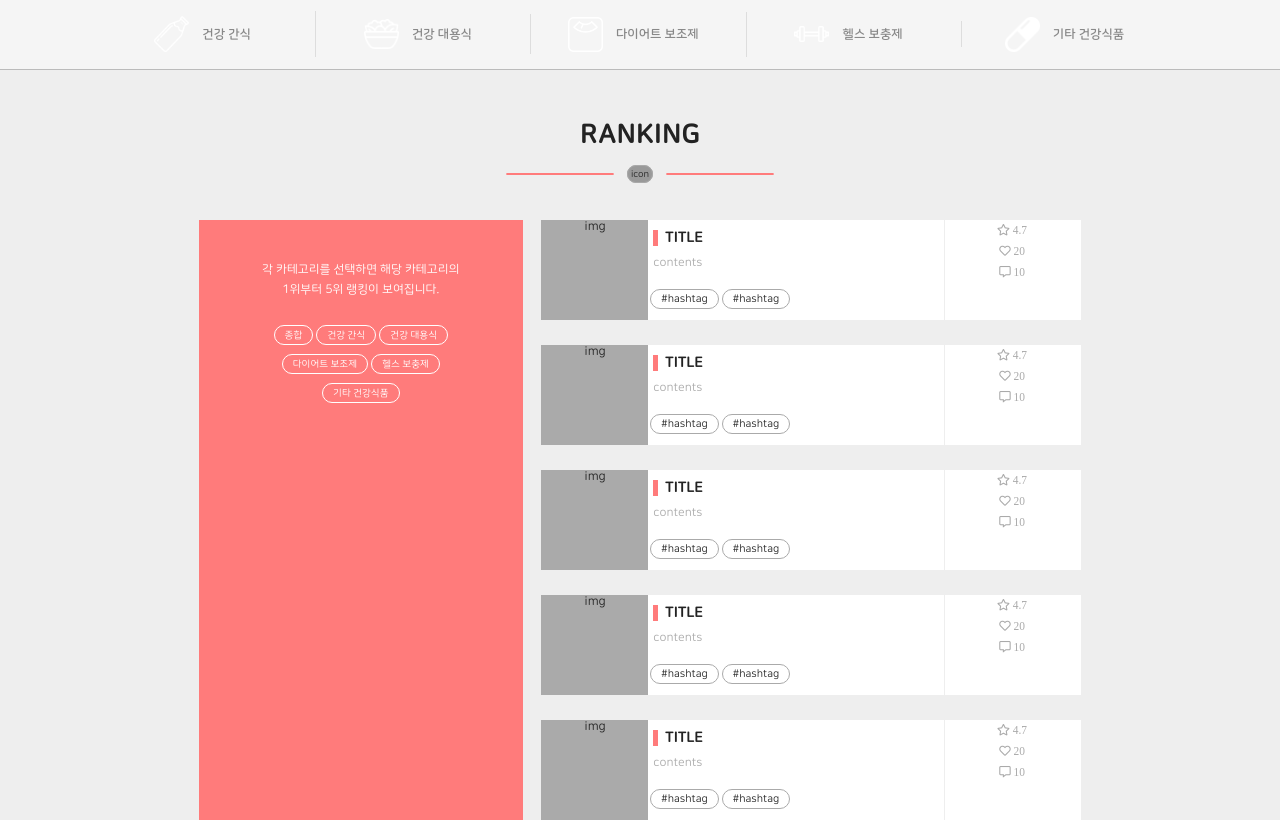
After one commit to supercheeks/W-healthy-food-for-me, a PHP site: page /page/header_.html in a window 1280 px wide. The commit adds this page. Shown: the part 601-1421 px from the top of the page. Run offline with PHP 8.4, Linux system fonts and the light colour scheme.

Commit message:
header update

```diff
--- /dev/null
+++ b/css/index_.css
@@ -0,0 +1,70 @@
+* { width: 100%; height: auto; box-sizing: border-box; font-family: "SquareR"; font-size: 0.97em; margin: 0; padding: 0; font-weight: normal; text-decoration: none; color: #222; list-style: none; z-index: 1;}
+html, body { min-height: 100%;}
+
+#wrap { height: 100%; min-height: 100%;}
+
+header { height: 600px;}
+    header > nav { width: 100%; height: 80px; position: absolute; top: 0; left: 0; z-index: 100;}
+        header > nav .w100 { border-bottom: 1px solid rgba(255, 255, 255, 0.5);}
+            header > nav .w100 > * { margin-right: -4px; display: inline-block;}
+        header #logo, header .mainMenu { vertical-align: middle;}
+        header > nav #logo {width: 8%; color: white; font-family: "SquareEB";}
+        header > nav .mainMenu {width: 72%; line-height: 80px; color: white;}
+            header > nav .mainMenu > ul {}
+                header > nav .mainMenu > ul > li {width: auto; display: inline-block; margin-right: calc(30px - 4px); }
+                    header > nav .mainMenu > ul > li a {font-family: "SquareB"; color: rgba(255, 255, 255, 0.8); font-size: 1.05em; transition: all .2s;}
+                    header > nav .mainMenu > ul > li a:hover { color: white;}
+        header > nav .exMenu { width: 20%; text-align: right;}
+            header > nav .exMenu > * { vertical-align: middle; margin-left: 5px;}
+            header > nav .exMenu > .search { cursor: pointer;}
+                header > nav .exMenu > .search i { display: inline; color: white; font-size: 1.1em;}
+            header > nav .exMenu > a { width: auto; padding: 7px 15px; font-size: 0.92em; color: white; display: inline-block; border: 1px solid white; border-radius: 50px; transition: all .2s;}
+header > nav .exMenu > a:hover { background: white; color: #ff7b7b;}
+    header > #visual { height: 100%;}
+        header > #visual .w100 { height: 100%;}
+            header > #visual ul { height: 100%; position: relative;}
+                header > #visual ul > li { height: 100%; position: absolute; top: 0; left: 0;}
+                    header > #visual ul > li > * {  position: absolute; top: 0; left: 0;}
+                    header > #visual ul > li > .contents { width: auto; height: auto; padding-left: 10%; z-index: 90; top: 50%; left: 0; transform: translate(0, -50%);}
+                        header > #visual ul > li > .contents span { background: white; border-radius: 5px; font-size: 0.85em; vertical-align: middle; color: #eb6363; font-family: "SquareEB"; padding: 5px;}
+                    header > #visual ul > li > img { width: 100%; height: 100%; z-index: 80;}
+
+#category { padding: 12px 0; background: #f5f5f5; border-bottom: 1px solid #bbb}
+    #category .w100 { }
+        #category .w100 > ul {}
+            #category .w100 > ul > li { width: calc(100% / 5); display: inline-block; margin-right: -4px; vertical-align: middle; text-align: center; border-right: 1px solid #ddd; padding: 5px 0; cursor: pointer;}
+            #category .w100 > ul > li:hover img { filter: grayscale(0);}
+            #category .w100 > ul > li:hover span { color: #333;}
+                #category .w100 > ul > li:last-child { border: none;}
+                #category .w100 > ul > li > * { vertical-align: middle; margin-right: 10px; transition: all .3s;}
+                #category .w100 > ul > li > img { width: 35px; filter: grayscale(1);}
+                #category .w100 > ul > li > span { font-family: "SquareB"; color: #888;}
+
+#ranking { background: #eee;}
+    .title { height: 150px; text-align: center; padding-top: 50px; background: #eee;}
+        .title > h2, div { vertical-align: middle;}
+        .title > h2 { width: auto; height: auto; text-align: center; font-size: 1.97em; font-family: "SquareEB"; display: block; padding-bottom: 15px;}
+        .title > div {width: auto; height: auto; text-align: center;}
+            .title > div > span { width: 25px; height: 25px; border: 1px solid #aaa; background: #999; padding: 3px; border-radius: 30px; font-size: 0.7em; margin: 10px 10px; }
+            .line { width: 10%; height: 1px; border: 0.8px solid #ff7b7b; background: #ff7b7b; border-radius: 5px; display: inline-block;}
+
+    .content { background: #eee; text-align: center; vertical-align: top;}
+        .content > .left, .right { display: inline-block; }
+        .left { background: #ff7b7b; width: 30%; height: 600px; padding: 40px}
+            .left > p { width: auto; height: auto; color: white; text-align: center; line-height: 1.65; font-size: 0.9em; }
+            .left > div > ul { padding-top: 20px;}
+                .left > div > ul > li { display: inline-block; height: auto; width: auto; padding: 8px 0px;}
+                    .left > div > ul > li > a { font-size: 0.8em; color: white; width: auto; height: auto; border: 1px solid white; border-radius: 10px; padding: 4px 10px;}
+                    .left > div > ul > li > a:hover { color: #ff7b7b; background: white; }
+        .right { width: 50%; height: 600px; margin-left: 15px;}
+            .right > ul > li { width: 100%; height: 100px; background: white; margin-bottom: 25px; text-align: left; vertical-align: middle;}
+                .right > ul > li > * { display: inline-block; margin-right: -4px}
+                    .img { width: 20%; height: 100%; background: #aaa; text-align: center;}
+                    .detail { width: 55%; height: 100%; background: white; border-right: 1px solid #eee; text-align: left;}
+                        .detail > * { margin: 10px 5px;}
+                        .detail > h3 { width: auto; height: auto; border-left: 5px solid #ff7b7b; font-family: "SquareEB"; padding-left: 7px; font-size: 1.2em;}
+                        .detail > p { width: auto; height: auto; color: #aaa;}
+                        .detail > ul > * { display: inline-block; width: auto; height: auto; border: 1px solid #aaa; border-radius: 10px; padding: 3px 10px; margin: 3px 3px; font-size: 0.9em; margin-left: -3px; margin-top: 10px}
+                    .summary { width: 25%; height: 100%; background: white; text-align: center;}
+                        .summary > p { padding: 4px 0px; }
+                            .summary > p > i { color: #aaa}
--- /dev/null
+++ b/page/header_.html
@@ -0,0 +1,199 @@
+<!DOCTYPE html>
+<html lang="ko">
+<head>
+    <meta charset="UTF-8">
+    <title>Document</title>
+    <!--view port-->
+    <meta name="viewport" content="width=device-width, user-scalable=no">
+    <link rel="stylesheet" href="../css/webfont.css" type="text/css">
+    <link rel="stylesheet" href="../css/predefined.css">
+    <link rel="stylesheet" href="../css/index_.css" type="text/css">
+    <link rel="stylesheet" href="../css/fontAwesome/css/all.min.css">
+</head>
+<body>
+<div id="wrap">
+    <header class="gradient">
+        <nav>
+            <div class="w100">
+                <h1 id="logo">Healthy<br>Food for<br>Me</h1>
+                <div class="mainMenu">
+                    <ul>
+                        <li>
+                            <a href="#">랭킹</a>
+                        </li>
+                        <li>
+                            <a href="#">브랜드관</a>
+                        </li>
+                        <li>
+                            <a href="#">커뮤니티</a>
+                        </li>
+                        <li>
+                            <a href="#">이벤트</a>
+                        </li>
+                    </ul>
+                </div>
+                <div class="exMenu">
+                    <span class="search">
+                        <i class="fas fa-search"></i>
+                    </span>
+                    <a href="#">Sign in</a>
+                    <a href="#">Sign up</a>
+                </div>
+            </div>
+        </nav>
+
+        <div id="visual">
+            <div class="w100">
+                <ul>
+                    <li>
+                        <div class="contents">
+                            <p class="brown font_B" style="font-size: 2em; margin-bottom: 5px;">헬푸미가 알려드릴게요!</p>
+                            <p class="white font_B" style="font-size: 3.4em; line-height: 1.3em;">건강식품을<br><span>100%</span> 활용하는 방법</p>
+                        </div>
+                        <img src="../img/visual_character_1.png" alt="character1">
+                    </li>
+                </ul>
+            </div>
+        </div>
+    </header>
+
+    <section id="category">
+        <div class="w100">
+            <ul>
+                <li>
+                    <img src="../img/icon1.png" alt="" title="">
+                    <span>건강 간식</span>
+                </li>
+                <li>
+                    <img src="../img/icon2.png" alt="" title="">
+                    <span>건강 대용식</span>
+                </li>
+                <li>
+                    <img src="../img/icon3.png" alt="" title="">
+                    <span>다이어트 보조제</span>
+                </li>
+                <li>
+                    <img src="../img/icon4.png" alt="" title="">
+                    <span>헬스 보충제</span>
+                </li>
+                <li>
+                    <img src="../img/icon5.png" alt="" title="">
+                    <span>기타 건강식품</span>
+                </li>
+            </ul>
+        </div>
+    </section>
+    <section id = "ranking">
+        <div class = "title w100">
+            <h2>RANKING</h2>
+            <div>
+                <div class = "line">&nbsp;</div>
+                <span>icon</span>
+                <div class = "line">&nbsp;</div>
+            </div>
+        </div>
+        <div class = "content w100">
+            <div class = "left">
+                <p>각 카테고리를 선택하면 해당 카테고리의<br>1위부터 5위 랭킹이 보여집니다.</p>
+                <div>
+                    <ul>
+                        <li><a href="#">종합</a></li>
+                        <li><a href="#">건강 간식</a></li>
+                        <li><a href="#">건강 대용식</a></li>
+                        <br>
+                        <li><a href="#">다이어트 보조제</a></li>
+                        <li><a href="#">헬스 보충제</a></li>
+                        <br>
+                        <li><a href="#">기타 건강식품</a></li>
+                    </ul>
+                </div>
+            </div>
+            <div class = "right">
+                <ul>
+                    <li>
+                        <div class = "img">img</div>
+                        <div class = "detail">
+                            <h3>TITLE</h3>
+                            <p>contents</p>
+                            <ul>
+                                <li>#hashtag</li>
+                                <li>#hashtag</li>
+                            </ul>
+                        </div>
+                        <div class = "summary">
+                            <p><i class="far fa-star"> 4.7</i></p>
+                            <p><i class="far fa-heart"> 20</i></p>
+                            <p><i class="far fa-comment-alt"> 10</i></p>
+                        </div>
+                    </li>
+                    <li>
+                        <div class = "img">img</div>
+                        <div class = "detail">
+                            <h3>TITLE</h3>
+                            <p>contents</p>
+                            <ul>
+                                <li>#hashtag</li>
+                                <li>#hashtag</li>
+                            </ul>
+                        </div>
+                        <div class = "summary">
+                            <p><i class="far fa-star"> 4.7</i></p>
+                            <p><i class="far fa-heart"> 20</i></p>
+                            <p><i class="far fa-comment-alt"> 10</i></p>
+                        </div>
+                    </li>
+                    <li>
+                        <div class = "img">img</div>
+                        <div class = "detail">
+                            <h3>TITLE</h3>
+                            <p>contents</p>
+                            <ul>
+                                <li>#hashtag</li>
+                                <li>#hashtag</li>
+                            </ul>
+                        </div>
+                        <div class = "summary">
+                            <p><i class="far fa-star"> 4.7</i></p>
+                            <p><i class="far fa-heart"> 20</i></p>
+                            <p><i class="far fa-comment-alt"> 10</i></p>
+                        </div>
+                    </li>
+                    <li>
+                        <div class = "img">img</div>
+                        <div class = "detail">
+                            <h3>TITLE</h3>
+                            <p>contents</p>
+                            <ul>
+                                <li>#hashtag</li>
+                                <li>#hashtag</li>
+                            </ul>
+                        </div>
+                        <div class = "summary">
+                            <p><i class="far fa-star"> 4.7</i></p>
+                            <p><i class="far fa-heart"> 20</i></p>
+                            <p><i class="far fa-comment-alt"> 10</i></p>
+                        </div>
+                    </li>
+                    <li>
+                        <div class = "img">img</div>
+                        <div class = "detail">
+                            <h3>TITLE</h3>
+                            <p>contents</p>
+                            <ul>
+                                <li>#hashtag</li>
+                                <li>#hashtag</li>
+                            </ul>
+                        </div>
+                        <div class = "summary">
+                            <p><i class="far fa-star"> 4.7</i></p>
+                            <p><i class="far fa-heart"> 20</i></p>
+                            <p><i class="far fa-comment-alt"> 10</i></p>
+                        </div>
+                    </li>
+                </ul>
+            </div>
+        </div>
+    </section>
+</div>
+</body>
+</html>
```
Also changed, not shown: css/index.css (+30 -63 lines), page/header.html (+58 -152 lines).
